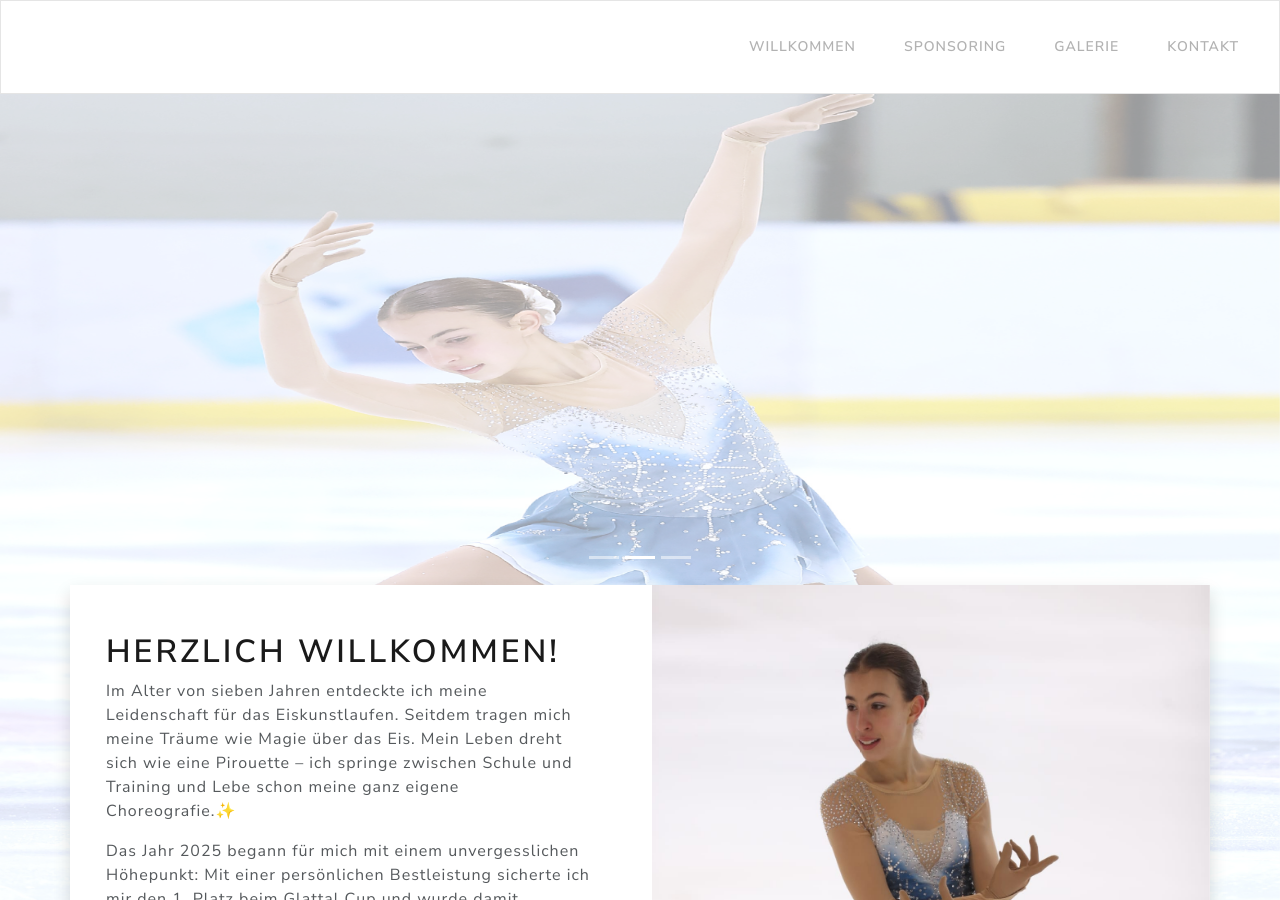
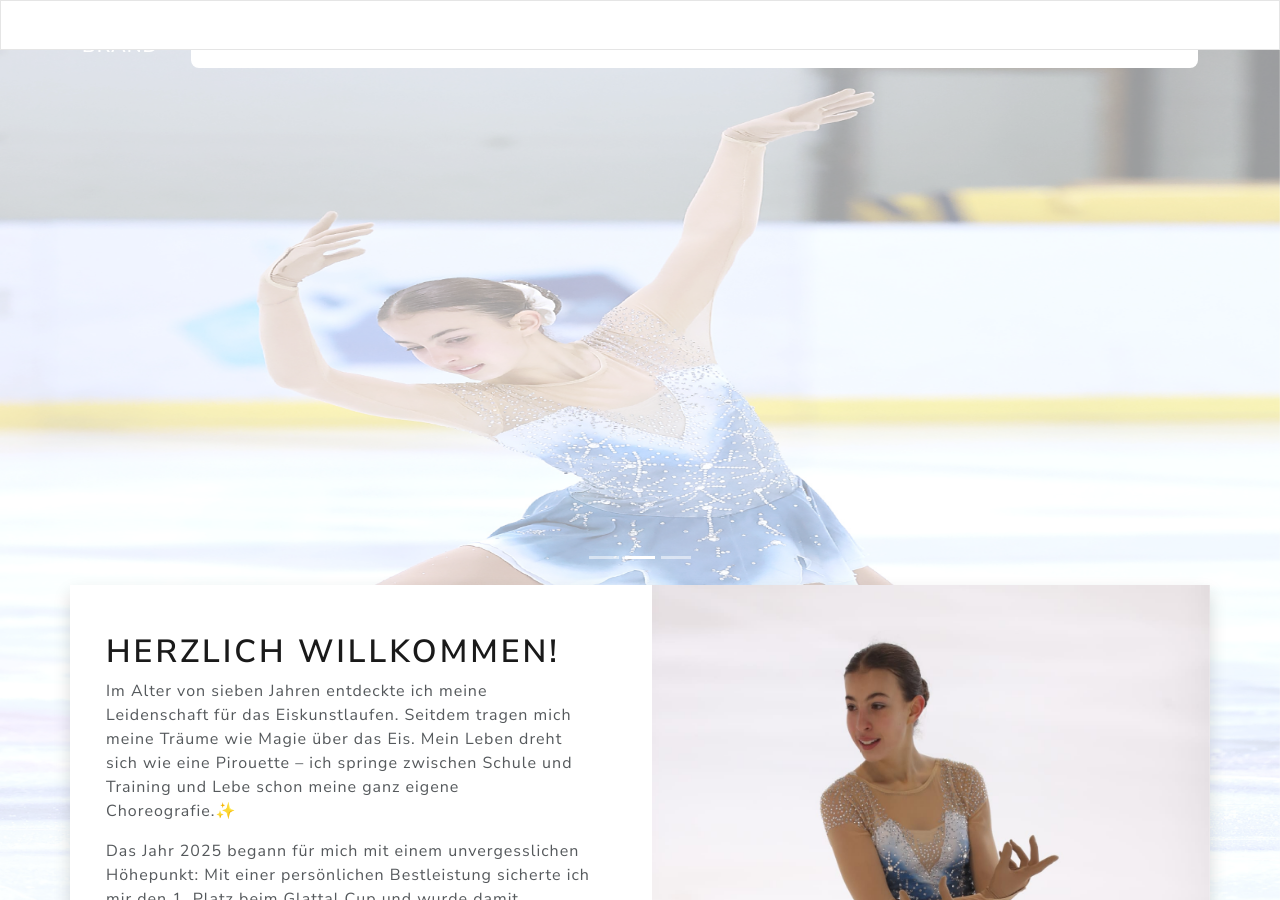
Before and after one commit to flavioaiello/3e2c7395a0ed6e61989d9d6b05156f06a7a27504, a Jekyll site: the page built from index.html, in a window 1280 px wide and 900 px high. Built offline with Jekyll 4.4.1, drawn with Linux system fonts in a browser that asks for light colours; nearby versions of some CDN libraries.

Commit message:
Add new dark-themed navbar and remove old one

```diff
--- a/_layouts/default.html
+++ b/_layouts/default.html
@@ -76,11 +76,13 @@
     </div>
   </header>
 
-  <nav class="navbar navbar-expand-lg navbar-light bg-light fixed-top">
-    <button class="navbar-toggler" type="button" data-bs-toggle="collapse" data-bs-target="#mainNavbar">
+    <nav class="navbar navbar-expand-lg navbar-dark fixed-top">
+      <div class="container">
+        <a class="navbar-brand fw-bold" href="#">Brand</a>
+        <button class="navbar-toggler border-white" type="button" data-bs-toggle="collapse" data-bs-target="#navbarNav" aria-controls="navbarNav" aria-expanded="false" aria-label="Toggle navigation">
           <span class="navbar-toggler-icon"></span>
         </button>
-    <div class="collapse navbar-collapse" id="mainNavbar">
+        <div class="collapse navbar-collapse bg-white rounded-3" id="navbarNav">
           <ul class="navbar-nav ms-auto mb-2 mb-lg-0">
             <li class="nav-item">
               <a class="nav-link" href="#welcome">Willkommen</a>
@@ -96,6 +98,15 @@
             </li>
           </ul>
         </div>
+      </div>
+    </nav>
+
+
+  <nav class="navbar navbar-expand-lg navbar-light bg-light fixed-top">
+    <button class="navbar-toggler" type="button" data-bs-toggle="collapse" data-bs-target="#mainNavbar">
+      <span class="navbar-toggler-icon"></span>
+    </button>
+
   </nav>
 
   <main class="container shadow p-0">
```
Lines whose indentation alone changed are shown as unchanged.
